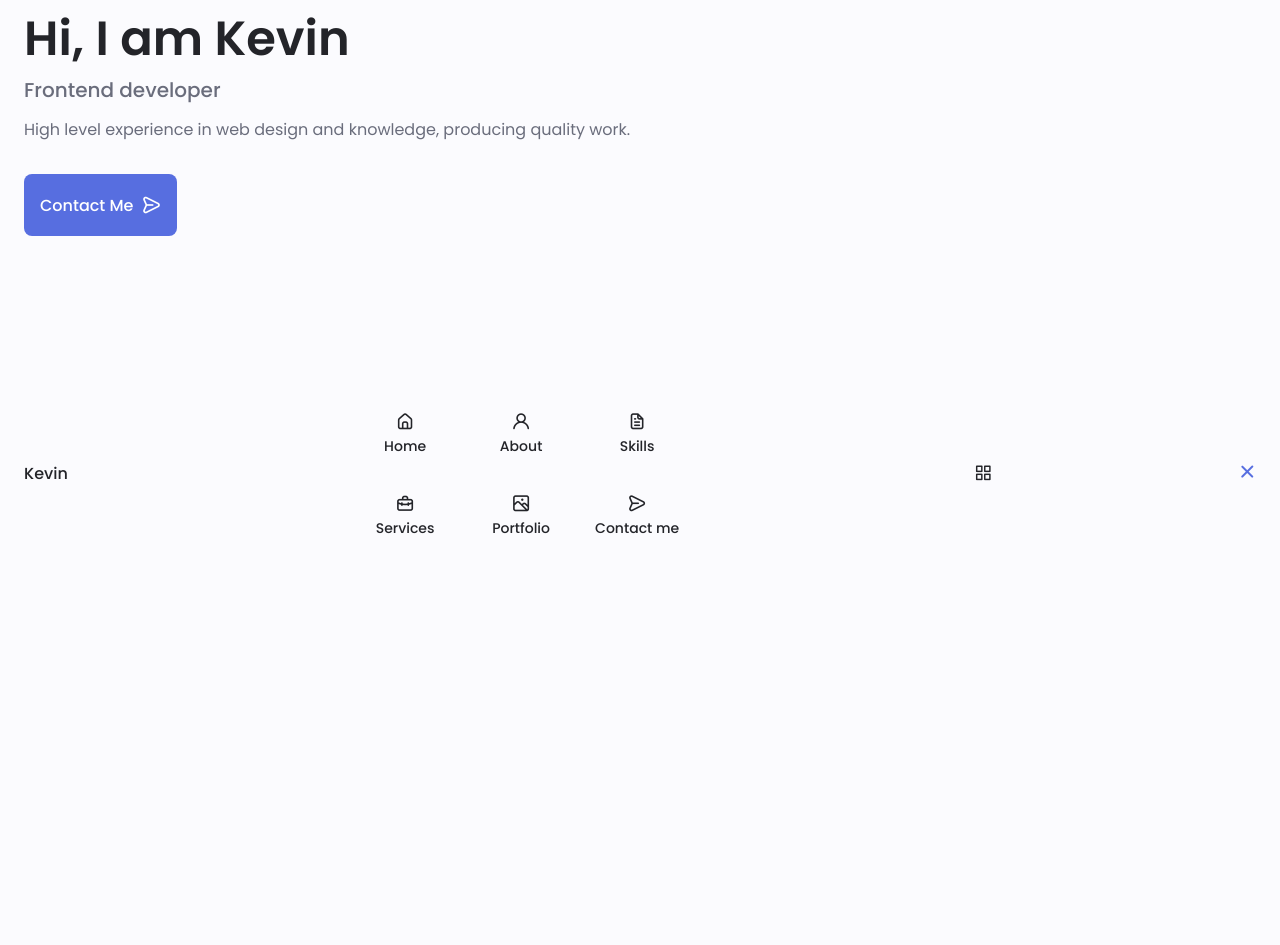
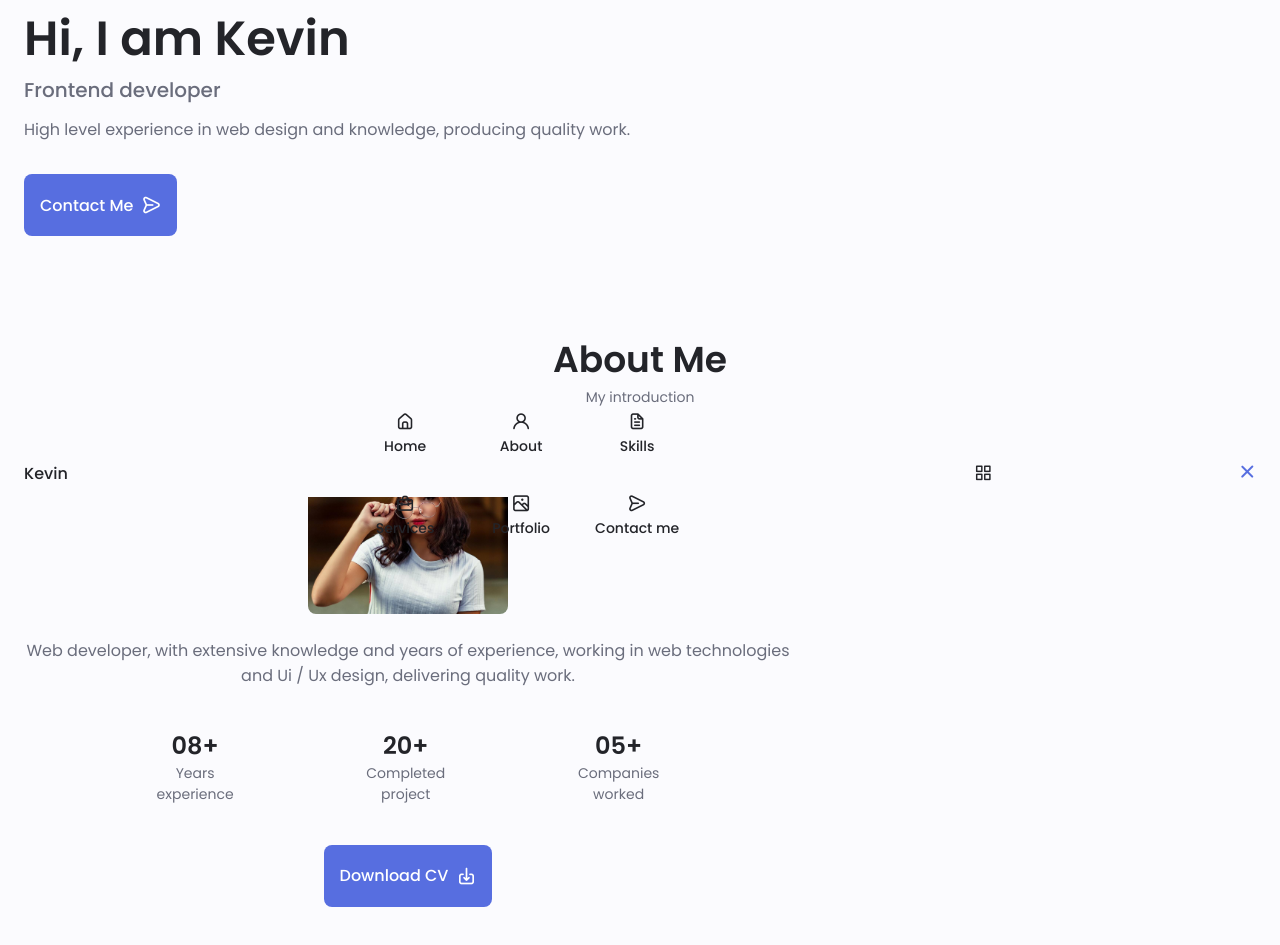
Before and after one commit to kevnoutsawo/my-portfolio, a plain HTML site: page index.html in a window 1280 px wide. Shown: the part 303-1248 px from the top of the page. Drawn offline with nearby package versions, Linux system fonts and the light colour scheme.

Commit message:
Added base content and style rules for ABOUT ME section

```diff
--- a/assets/css/styles.css
+++ b/assets/css/styles.css
@@ -116,18 +116,18 @@ img {
   padding: 2rem 0 4rem;
 }
 
-.section_title {
+.section__title {
   font-size: var(--h1-font-size);
 }
 
-.section_subtitle {
+.section__subtitle {
   display: block;
   font-size: var(--small-font-size);
   margin-bottom: var(--mb-3);
 }
 
-.section_title,
-.section_subtitle {
+.section__title,
+.section__subtitle {
   text-align: center;
 }
 
@@ -342,6 +342,44 @@ img {
 }
 
 /*==================== ABOUT ====================*/
+.about__img {
+  width: 200px;
+  border-radius: 0.5rem;
+  justify-self: center;
+  align-self: center;
+}
+
+.about__description {
+  text-align: center;
+  margin-bottom: var(--mb-2-5);
+}
+
+.about__info {
+  display: flex;
+  justify-content: space-evenly;
+  margin-bottom: var(--mb-2-5);
+}
+
+.about__info-title {
+  font-size: var(--h2-font-size);
+  font-weight: var(--font-semi-bold);
+  color: var(--title-color);
+}
+
+.about__info-name {
+  font-size: var(--small-font-size);
+}
+
+.about__info-title,
+.about__info-name {
+  display: block;
+  text-align: center;
+}
+
+.about__buttons {
+  display: flex;
+  justify-content: center;
+}
 
 /*==================== SKILLS ====================*/
 
--- a/index.html
+++ b/index.html
@@ -126,8 +126,37 @@
 
             <!--==================== ABOUT ====================-->
             <section class="about section" id="about">
+                <h2 class="section__title">About Me</h2>
+                <span class="section__subtitle">My introduction</span>
 
+                <div class="about__container container grid">
+                    <img src="assets/img/about.jpg" alt="" class="about__img">
 
+                    <div class="about__data">
+                        <p class="about__description">Web developer, with extensive knowledge and years of experience, working in web technologies and Ui / Ux design, delivering quality work.</p>
+
+                        <div class="about__info">
+                            <div>
+                                <span class="about__info-title">08+</span>
+                                <span class="about__info-name">Years <br> experience</span>
+                            </div>
+                            <div>
+                                <span class="about__info-title">20+</span>
+                                <span class="about__info-name">Completed <br> project</span>
+                            </div>
+                            <div>
+                                <span class="about__info-title">05+</span>
+                                <span class="about__info-name">Companies <br> worked</span>
+                            </div>
+                        </div>
+
+                        <div class="about__buttons">
+                            <a download="" href="assets/pdf/Alexa-Cv.pdf" class="button button--flex">
+                                Download CV<i class="uil uil-download-alt button__icon"></i>
+                            </a>
+                        </div>
+                    </div>
+                </div>
             </section>
 
             <!--==================== SKILLS ====================-->
```
